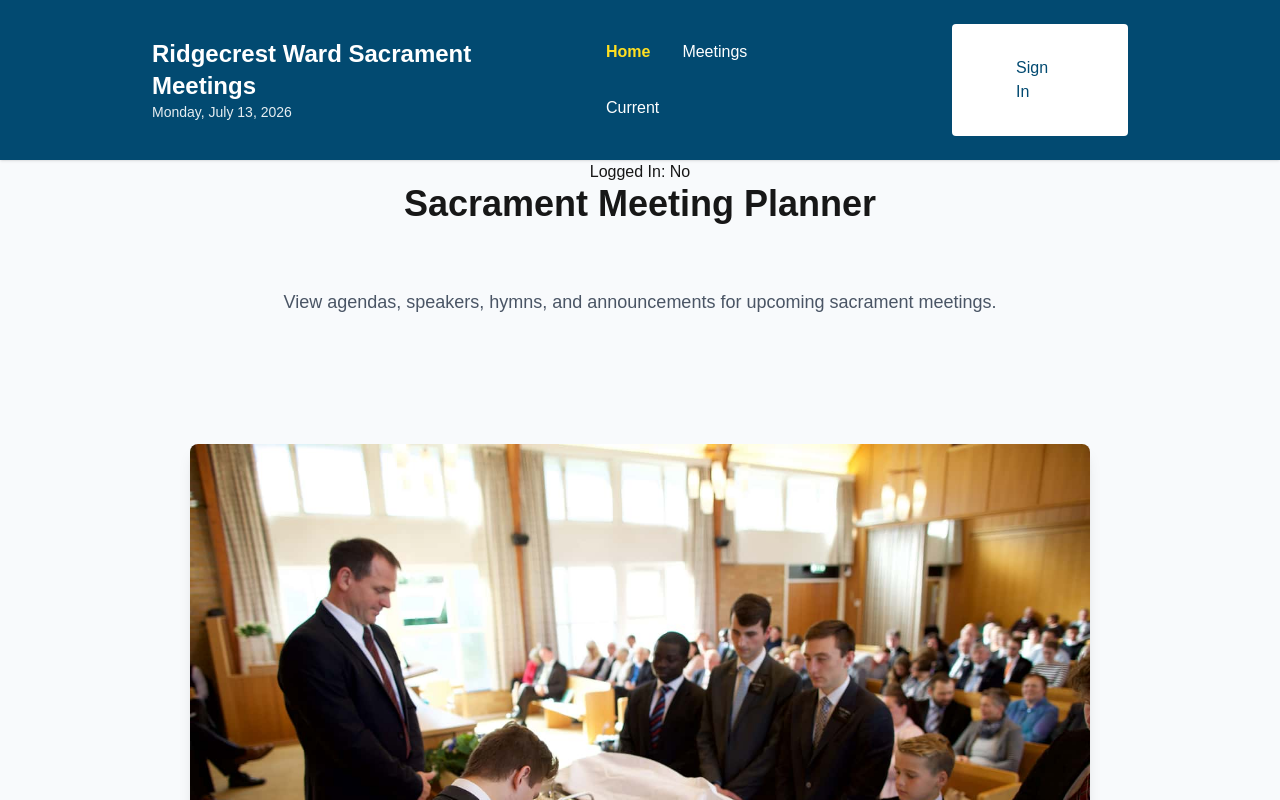
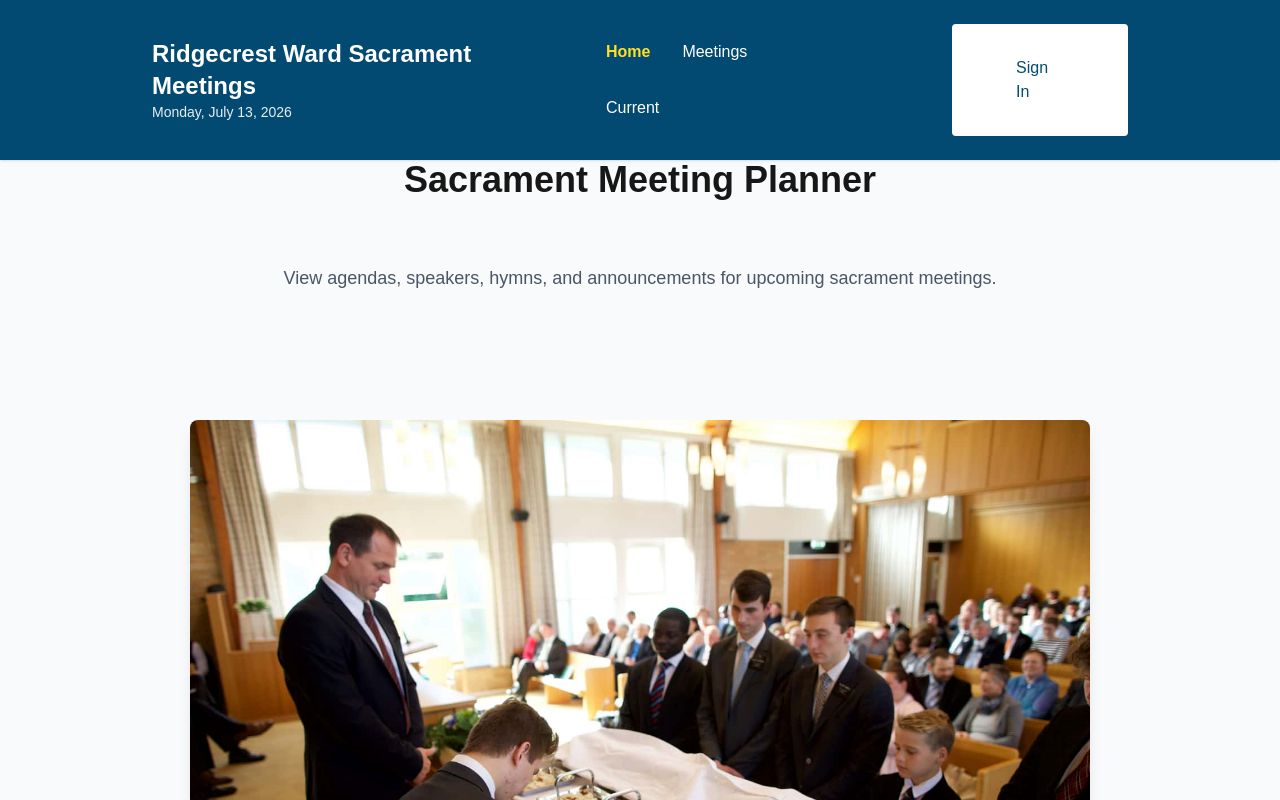
Before and after one commit to GutsySpider/sacrament-meetings, a Next.js app: page / in a window 1280 px wide. Shown: the top 800 px of the page. Built offline with nearby package versions, Linux system fonts and the light colour scheme; no server answers.

Commit message:
Removed login div from homepage

```diff
--- a/app/page.tsx
+++ b/app/page.tsx
@@ -1,15 +1,8 @@
 import Image from "next/image";
-import { auth } from "@/auth";
 export default async function Home() {
-  const session = await auth();
   return (
     <div className="space-y-8">
       <section className="text-center">
-        <div>
-          <p>
-            Logged In:        {session?.user?.email ?? "No"}
-          </p>
-        </div>
         <h1 className="mb-4 text-4xl font-bold">Sacrament Meeting Planner</h1>
 
         <p className="text-lg text-gray-600">
```
